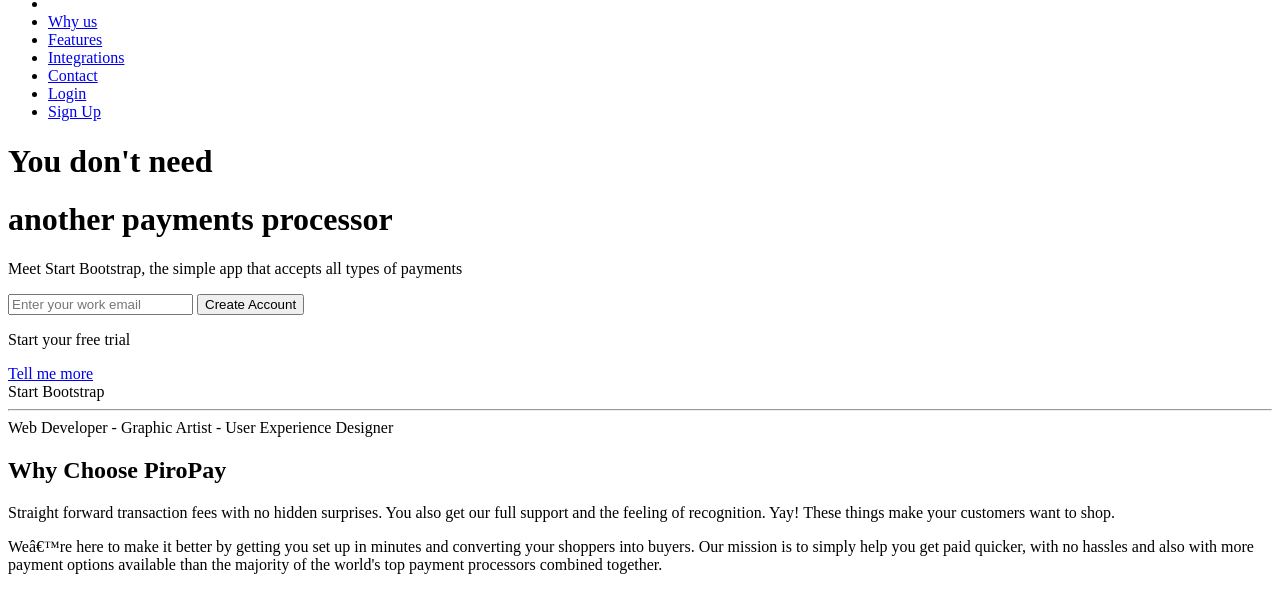
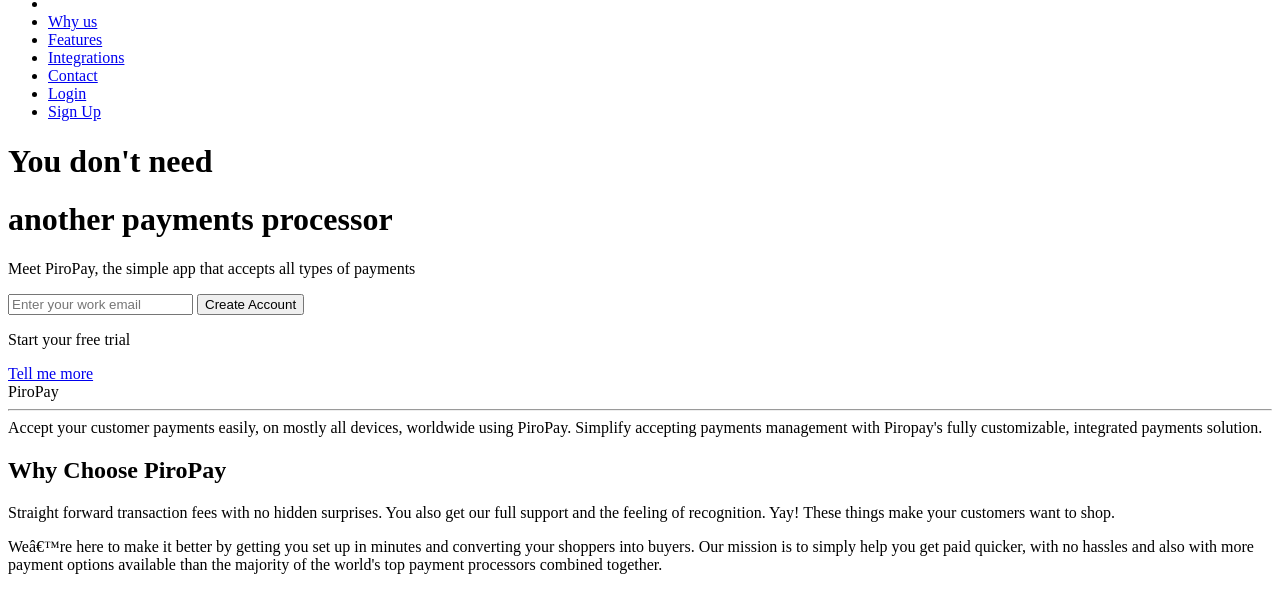
Before and after one commit to Banqee/piropay.github.io, a Jekyll site: the page built from _posts/2016-02-06-cabin.markdown, in a window 1280 px wide and 900 px high, scrolled down 791 px, cut to the strip 0-655 px from the top of the window. Shown: the top 613 px of the strip. Built offline with Jekyll 4.4.1, drawn with Linux system fonts in a browser that asks for light colours; nearby versions of some CDN libraries; comment, search, counter and statistics services are not loaded; some of the changed text lies outside the part shown.

Commit message:
Update _config.yml

```diff
--- a/_config.yml
+++ b/_config.yml
@@ -6,22 +6,22 @@
 # 'jekyll serve'. If you change this file, please restart the server process.
 
 # Site settings
-title: Start Bootstrap
-email: your-email@domain.com
+title: PiroPay
+email: info@piropay.com
 description: > # this means to ignore newlines until "baseurl:"
-  Web Developer - Graphic Artist - User Experience Designer
-baseurl: "/startbootstrap-freelancer-jekyll" # the subpath of your site, e.g. /blog
-url: "http://yourdomain.com" # the base hostname & protocol for your site
+  Accept your customer payments easily, on mostly all devices, worldwide using PiroPay. Simplify accepting payments management with Piropay's fully customizable, integrated payments solution.
+baseurl: "/" # the subpath of your site, e.g. /blog
+url: "https://piropay.github.io" # the base hostname & protocol for your site
 
 # Social media profiles - feel free to add more here
-twitter_username: SBootstrap
-github_username:  BlackrockDigital
-facebook_username: StartBootstrap
+twitter_username: Piropay
+github_username:  Piropay
+facebook_username: Piropay
 #instagram_username: beyonce
 #stackoverflow_url: https://
-#googleplus_username: BobMarley
-#skype_username: echo123
-#linkedin_url: https://
+#googleplus_username:
+#skype_username: Piropay
+linkedin_url: https://
 
 # Address information
 address_street: 3034 Melrose Place
```
